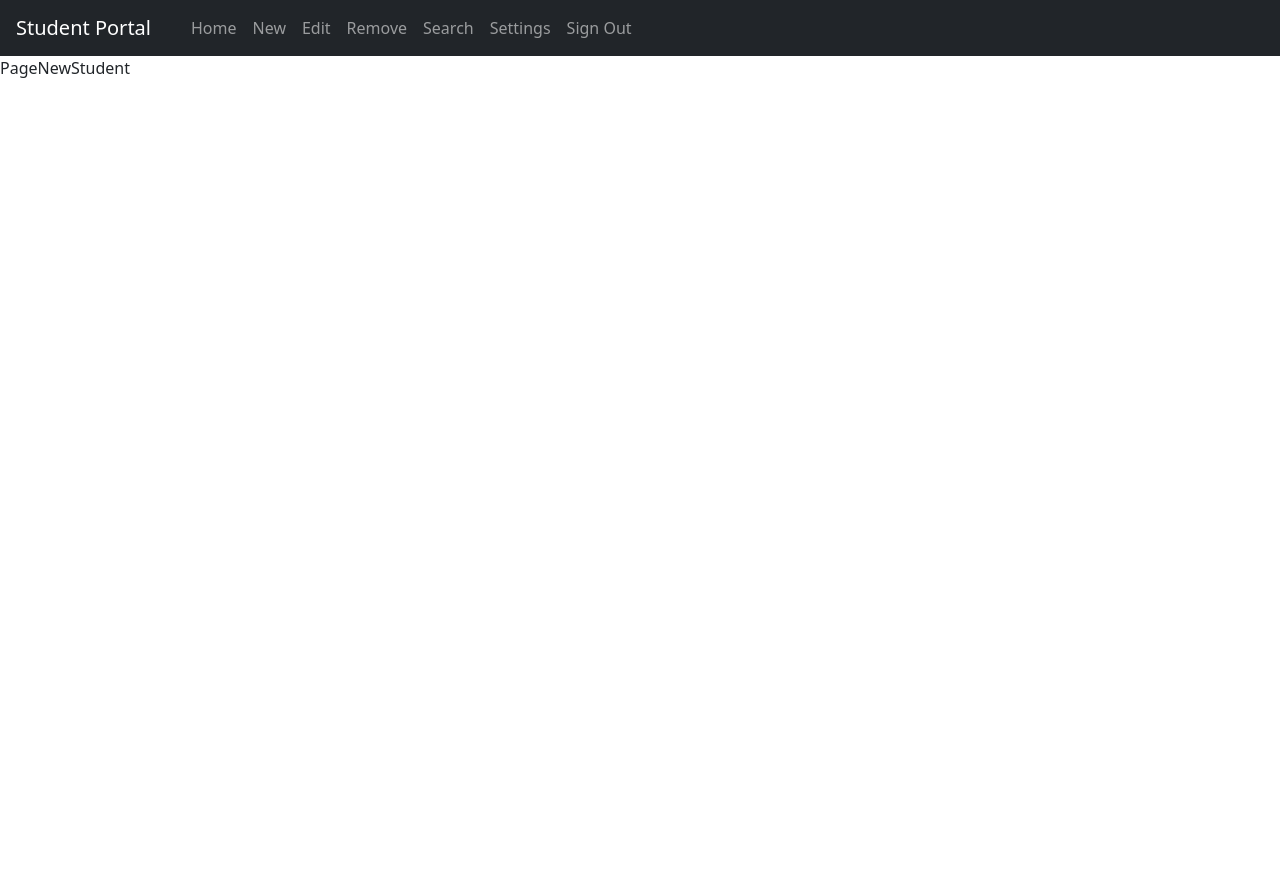
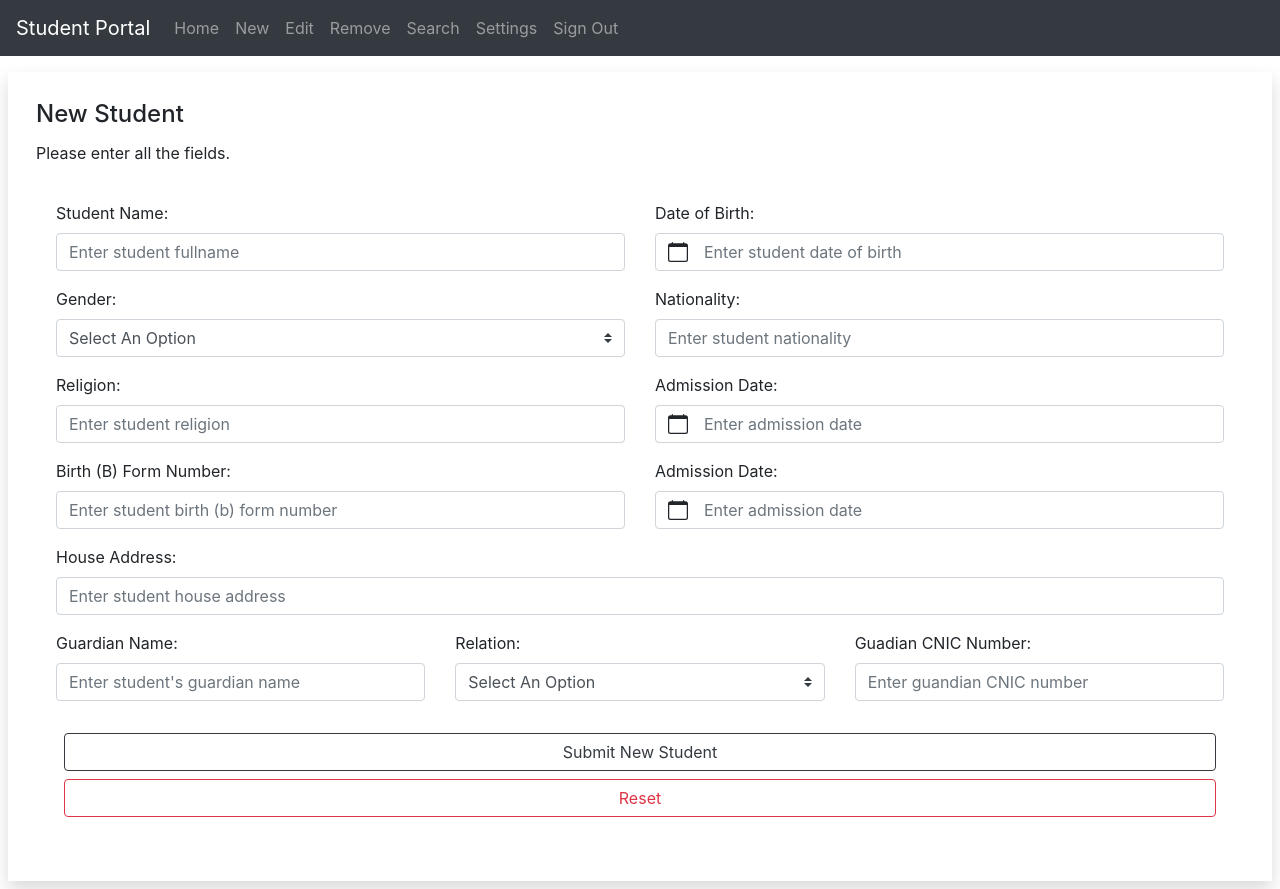
Before and after one commit to arsh09/StudentPortal, a Vue app: page /#/new-student in a window 1280 px wide. Before the commit the page ends 800 px from the top, so only its background shows below. Built offline with nearby package versions, Linux system fonts and the light colour scheme.

Commit message:
fix the new student

```diff
--- a/package.json
+++ b/package.json
@@ -13,7 +13,7 @@
   },
   "main": "background.js",
   "dependencies": {
-    "bootstrap": "^5.3.2",
+    "bootstrap": "^4.5.3",
     "bootstrap-vue": "^2.23.1",
     "core-js": "^3.8.3",
     "vue": "^2.7.16",
--- a/src/components/Fields/BasePage.vue
+++ b/src/components/Fields/BasePage.vue
@@ -5,10 +5,9 @@
                 {{description}}
 			</b-card-text>
             <b-card-body>
-                <div>
-                <b-button variant="dark" size="md" block @click="$router.push(page)">{{title}}</b-button>
-
-                </div>
+                <b-row>
+                    <b-button variant="outline-dark" size="md" block @click="$router.push(page)">{{title}}</b-button>
+                </b-row>
             </b-card-body>
 		</b-card>
 	</div>
--- a/src/views/PageNewStudent.vue
+++ b/src/views/PageNewStudent.vue
@@ -1,10 +1,158 @@
 <template>
-    <div>PageNewStudent</div>
+	<div class="mt-3 shadow shadow-dark m-2 p-2">
+		<b-card title="New Student" style="" class="mb-2  border border-0">
+			<b-card-text>
+				Please enter all the fields.
+			</b-card-text>
+			<b-card-body>
+				<b-form @submit="handle_submit_new_students" @reset="handle_reset_fields">
+
+					<b-row>
+						<b-col>
+							<b-form-group id="input-group-1" label="Student Name:" label-for="input-1">
+								<b-form-input id="input-1" v-model="form.student_name" type="text" placeholder="Enter student fullname" required></b-form-input>
+							</b-form-group>
+						</b-col>
+						<b-col>
+							<b-form-group id="input-group-2" label="Date of Birth:" label-for="input-2">
+								<b-form-datepicker id="input-group-2" v-model="form.birthday" class="mb-2" placeholder="Enter student date of birth" required></b-form-datepicker>
+							</b-form-group>
+						</b-col>
+					</b-row>
+
+					<b-row>
+						<b-col>
+							<b-form-group id="input-group-3" label="Gender:" label-for="input-3">
+								<b-form-select id="input-3" v-model="form.gender" :options="gender_options" placeholder="Select student gender" required></b-form-select>
+							</b-form-group>
+						</b-col>
+						<b-col>
+							<b-form-group id="input-group-4" label="Nationality:" label-for="input-4">
+								<b-form-input id="input-4" v-model="form.nationality" type="text" placeholder="Enter student nationality" required></b-form-input>
+							</b-form-group>
+						</b-col>
+					</b-row>
+
+                    <b-row>
+						<b-col>
+							<b-form-group id="input-group-5" label="Religion:" label-for="input-5">
+								<b-form-input id="input-5" v-model="form.religion" type="text" placeholder="Enter student religion" required></b-form-input>
+							</b-form-group>
+						</b-col>
+						<b-col>
+							<b-form-group id="input-group-6" label="Admission Date:" label-for="input-6">
+								<b-form-datepicker id="input-group-6" v-model="form.admission_date" class="mb-2" placeholder="Enter admission date" required></b-form-datepicker>
+							</b-form-group>
+						</b-col>
+					</b-row>
+
+                    <b-row>
+						<b-col>
+							<b-form-group id="input-group-7" label="Birth (B) Form Number:" label-for="input-7">
+								<b-form-input id="input-7" v-model="form.b_form_number" type="number" placeholder="Enter student birth (b) form number" required></b-form-input>
+							</b-form-group>
+						</b-col>
+						<b-col>
+							<b-form-group id="input-group-8" label="Admission Date:" label-for="input-8">
+								<b-form-datepicker id="input-group-8" v-model="form.admission_date" class="mb-2" placeholder="Enter admission date" required></b-form-datepicker>
+							</b-form-group>
+						</b-col>
+					</b-row>
+
+                    <b-row>
+						<b-col>
+							<b-form-group id="input-group-9" label="House Address:" label-for="input-9">
+								<b-form-input id="input-9" v-model="form.address" type="text" placeholder="Enter student house address" required></b-form-input>
+							</b-form-group>
+						</b-col>
+					</b-row>
+
+                    <b-row>
+						<b-col>
+							<b-form-group id="input-group-10" label="Guardian Name:" label-for="input-10">
+								<b-form-input id="input-10" v-model="form.relative_name" type="number" placeholder="Enter student's guardian name" required></b-form-input>
+							</b-form-group>
+						</b-col>
+						<b-col>
+							<b-form-group id="input-group-11" label="Relation:" label-for="input-11">
+								<b-form-select id="input-group-11" v-model="form.relative_relation" :options="guadian_relation" class="mb-2" placeholder="Select guardian relation to student" required></b-form-select>
+							</b-form-group>
+						</b-col>
+                        <b-col>
+							<b-form-group id="input-group-12" label="Guadian CNIC Number:" label-for="input-12">
+								<b-form-input id="input-group-12" v-model="form.relative_cnic" class="mb-2" placeholder="Enter guandian CNIC number" required></b-form-input>
+							</b-form-group>
+						</b-col>
+					</b-row>
+
+
+
+					<b-row class="m-2">
+						<b-button type="submit" block variant="outline-dark">Submit New Student</b-button>
+					</b-row>
+					<b-row class="m-2">
+						<b-button type="reset" block variant="outline-danger">Reset</b-button>
+					</b-row>
+
+				</b-form>
+			</b-card-body>
+		</b-card>
+	</div>
 </template>
 
 
 <script>
 export default {
-    name : "PageNewStudent"
-}
+	name: "PageNewStudent",
+
+	data() {
+		return {
+			form: {
+				student_name: "",
+				address: "",
+				birthday: "",
+				gender: null,
+				nationality: null,
+				religion: "",
+				admission_date: "",
+				b_form_number: "",
+
+				relative_name: "",
+				relative_relation: null,
+				relative_cnic: "",
+
+				class_id: "",
+				group: "",
+				remarks: "",
+				grn_number: "",
+				campus: "",
+				school_name: "",
+				campus_id: "",
+				school_id: "",
+
+			},
+
+			gender_options: [
+				{ key: 0, value: null, text: "Select An Option" },
+				{ key: 1, value: "Male", text: "Male" },
+				{ key: 2, value: "Female", text: "Female" },
+			],
+
+            guadian_relation: [
+				{ key: 0, value: null, text: "Select An Option" },
+				{ key: 0, value: "Father", text: "Father" },
+				{ key: 1, value: "Mother", text: "Mother" },
+				{ key: 2, value: "Brother", text: "Brother" },
+				{ key: 3, value: "Sister", text: "Sister" },
+				{ key: 4, value: "Other", text: "Other" },
+			],
+		};
+	},
+
+	methods: {
+		handle_reset_fields: function () {},
+
+		handle_submit_new_students: function () {},
+	},
+};
 </script>
```
Also changed, not shown: 1 other file (tests, documents, lock files or other folders).
